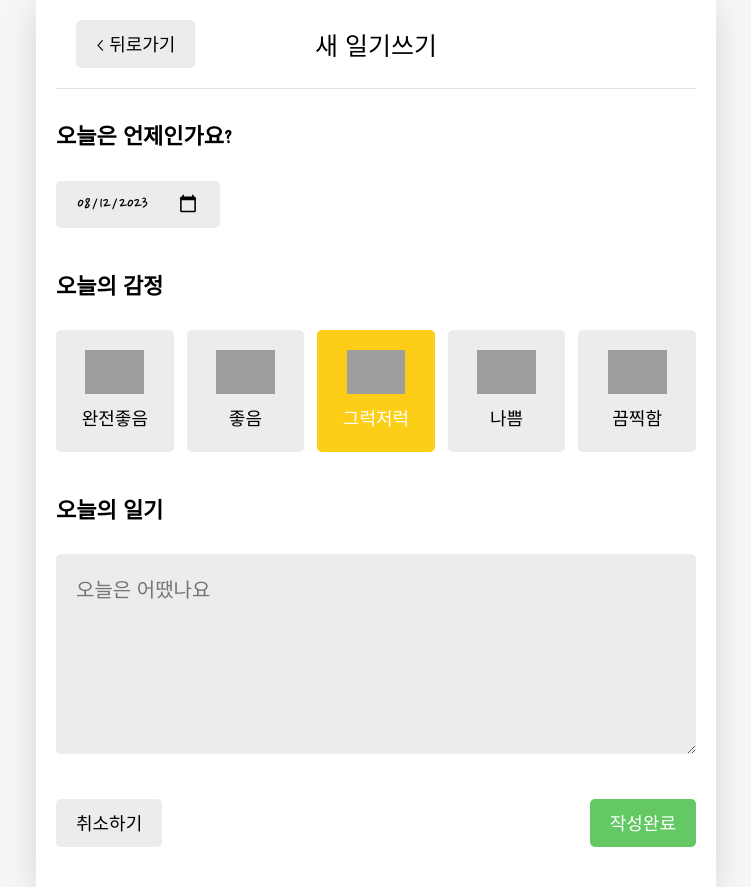
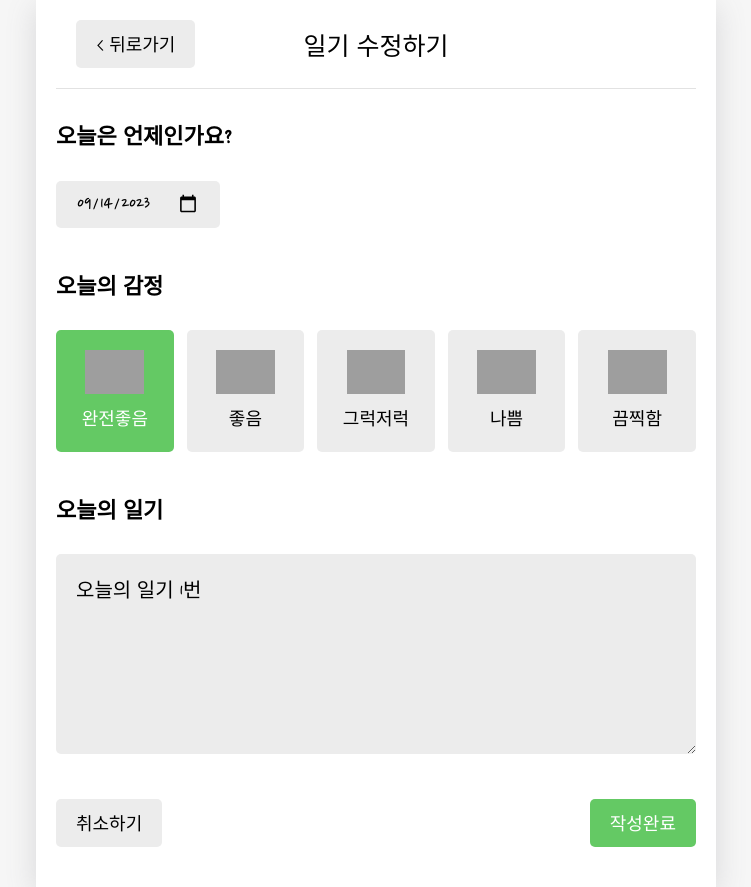
Before and after one commit to hwayoung37/react_study_emotion_Diary, a React (Create React App) app: page /edit/1 in a window 1280 px wide. Shown: the whole page, without its empty margins (264-1015 px from the left). Built offline with nearby package versions, Linux system fonts and the light colour scheme; grey boxes are pictures that could not be loaded; a web font is replaced by a local one.

Commit message:
[feat] isEdit이 true일때, onEdit 함수 호출하여 페이지 렌더링

```diff
--- a/src/components/DiaryEditor.jsx
+++ b/src/components/DiaryEditor.jsx
@@ -1,6 +1,6 @@
 // 새일기쓰기 페이지와 수정하기 페이지의 형태가 동일하므로 컴포넌트를 만들어서 재사용 가능하도록
 import { useNavigate } from "react-router-dom";
-import { useContext, useRef, useState } from "react";
+import { useContext, useEffect, useRef, useState } from "react";
 import { DiaryDispatchContext } from "./../App.js";
 
 import MyHeader from "./MyHeader";
@@ -44,13 +44,13 @@ const getStringDate = (date) => {
   return date.toISOString().slice(0, 10);
 };
 
-const DiaryEditor = () => {
+const DiaryEditor = ({ isEdit, originData }) => {
   const contentRef = useRef();
   const [content, setContent] = useState("");
   const [emotion, setEmotion] = useState(3);
   const [date, setDate] = useState(getStringDate(new Date()));
 
-  const { onCreate } = useContext(DiaryDispatchContext);
+  const { onCreate, onEdit } = useContext(DiaryDispatchContext);
 
   // <emotionItem>을 클릭하면 onClick prop으로 emotion_id를 받으면서
   // 현재 어떤 emotion이 선택됐는지 알 수 있다
@@ -60,20 +60,39 @@ const DiaryEditor = () => {
 
   const navigate = useNavigate();
 
-  //
   const handleSubmit = () => {
     if (content.length < 1) {
       contentRef.current.focus();
       return; //더 이상 진행 못하도록
     }
-    onCreate(date, content, emotion);
+    if (
+      window.confirm(
+        isEdit ? "일기를 수정하시겠습니까?" : "새로운 일기를 작성하시겠습니까?"
+      )
+    ) {
+      if (!isEdit) {
+        onCreate(date, content, emotion);
+      } else {
+        onEdit(originData.id, date, content, emotion);
+      }
+    }
+
     navigate("/", { replace: true }); // 홈으로 돌아가게 ✅replace: true 작성 완료 후 뒤로가기 못하도록
   };
+
+  useEffect(() => {
+    if (isEdit) {
+      //idEdit가 있을때 이 페이지가 렌더링 됨
+      setDate(getStringDate(new Date(parseInt(originData.date))));
+      setEmotion(originData.emotion);
+      setContent(originData.content);
+    }
+  }, [isEdit, originData]);
 
   return (
     <div className="DiaryEditor">
       <MyHeader
-        headText={"새 일기쓰기"}
+        headText={isEdit ? "일기 수정하기" : "새 일기쓰기"}
         leftChild={
           <MyButton text={"< 뒤로가기"} onClick={() => navigate(-1)} />
         }
```
